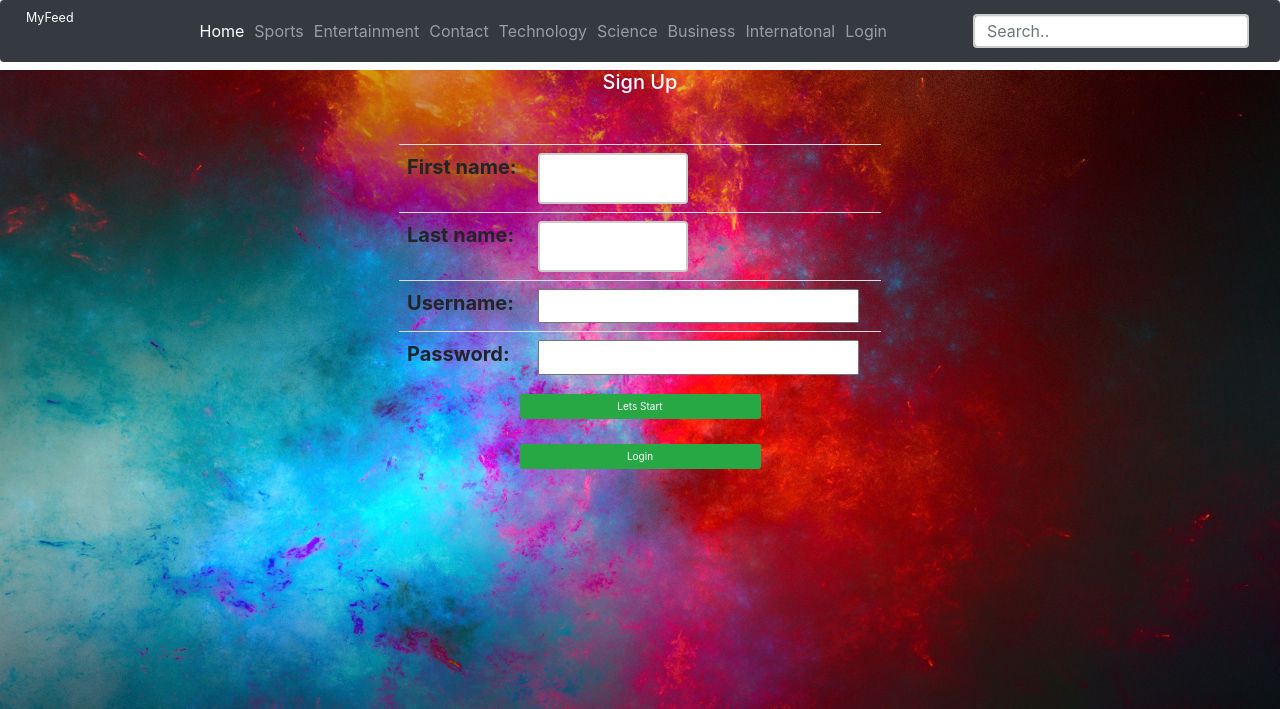
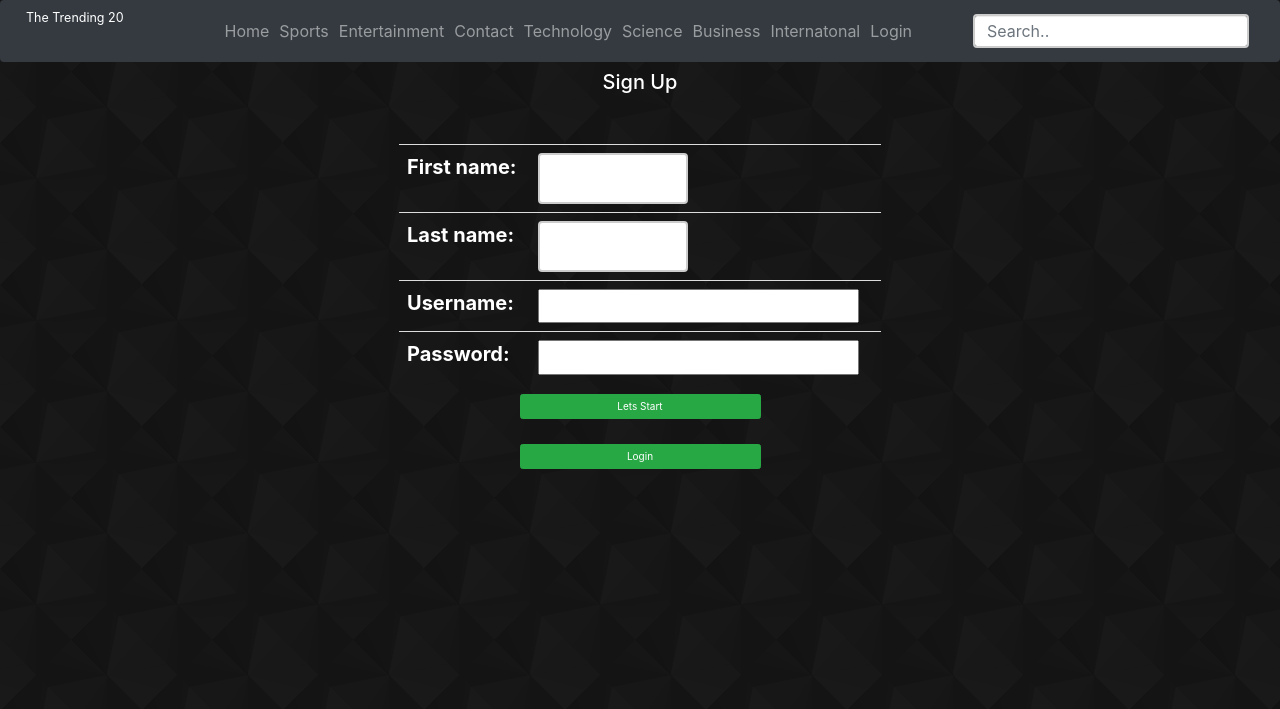
Before and after one commit to Aslam16/Myfeed, a Django app: page /signup/ in a window 1280 px wide. Shown: the top 709 px of the page. After the commit the page ends 469 px from the top, so only its background shows below. Run offline with Django 3.2, Linux system fonts and the light colour scheme; some libraries are stand-ins or nearby versions.

Commit message:
change in css active home error rectified

```diff
--- a/MyFeedapp/templates/articles.html
+++ b/MyFeedapp/templates/articles.html
@@ -56,14 +56,14 @@
 <body >
 
     {% include 'basePageDisplay.html' %}
-<div id="articles" style="background-image:url({% static 'grey_wash_wall.png' %}); background-repeat:repeat; background-attachment: fixed;display:none;">
+<div id="articles" class="container-fluid"  style="background-image:url({% static 'grey_wash_wall.png' %}); background-repeat:repeat; background-attachment: fixed;display:none;">
     <p>.</p>
     <div class="row" style="margin-top: 70px !important;font-size: initial !important;">
     {% for article in Articles %}
         {% if article.title %}
   <div class="col-sm-6 col-md-4" style="height: 600px !important;">
     <div class="thumbnail">
-      <img class="lib-img-show" style="width:100% !important;height:200px !important;" src="{{article.urlToImage}}" />
+      <img class="lib-img-show" style="height:200px !important;" src="{{article.urlToImage}}"  alt="alt: :) img of {{article.title}}"/>
       <div class="caption" style="height:300px;" >
         <h3><a href="{{article.url}}">{{article.title}}</a></h3>
           <p>{{article.description}}</p>
--- a/MyFeedapp/templates/basePageDisplay.html
+++ b/MyFeedapp/templates/basePageDisplay.html
@@ -2,12 +2,10 @@
 <html>
 <head>
 
-    <script src="https://ajax.googleapis.com/ajax/libs/jquery/3.3.1/jquery.min.js"></script>
-
-
+    <link rel="stylesheet" href="https://maxcdn.bootstrapcdn.com/bootstrap/4.0.0/css/bootstrap.min.css">
+	<script src="https://ajax.googleapis.com/ajax/libs/jquery/3.3.1/jquery.min.js"></script>
 	<script src="https://cdnjs.cloudflare.com/ajax/libs/popper.js/1.12.9/umd/popper.min.js"></script>
 	<script src="https://maxcdn.bootstrapcdn.com/bootstrap/4.0.0/js/bootstrap.min.js"></script>
-    <link rel="stylesheet" href="https://maxcdn.bootstrapcdn.com/bootstrap/4.0.0/css/bootstrap.min.css">
     <style>
         #articleimage{
         height: 100% !important;
@@ -71,14 +69,14 @@
     <!--</nav>-->
 
 <nav class="navbar navbar-expand-md navbar-dark bg-dark fixed-top" style="font-size: initial !important;">
-  <a class="navbar-brand" href="#">MyFeed</a>
-  <button class="navbar-toggler" type="button" aria-expanded="false" aria-controls="navbarCollapse" data-toggle="collapse" data-target="#navbarSupportedContent">
+  <a class="navbar-brand" href="#">The Trending 20</a>
+  <button class="navbar-toggler" type="button" data-toggle="collapse" data-target="#navbarSupportedContent">
     <span class="navbar-toggler-icon"></span>
   </button>
 
   <div class="collapse navbar-collapse" id="navbarSupportedContent">
     <ul class="navbar-nav mx-auto">
-      <li class="nav-item active">
+      <li class="nav-item ">
         <a class="nav-link" href="{% url 'feed:home_page' %}">Home</a>
       </li>
       <li class="nav-item">
--- a/MyFeedapp/templates/signUpAndLogin.html
+++ b/MyFeedapp/templates/signUpAndLogin.html
@@ -18,6 +18,9 @@
         background: transparent;
 
         font-size:20px;
+        }
+        td {
+            color:white;
         }
 
         input[type=text] {
@@ -49,11 +52,11 @@
         }
     </script>
 </head>
-<body>
+<body style="background-image:url({% static 'signup.png' %}); background-repeat:repeat; background-attachment: fixed;">
 {% include 'basePageDisplay.html' %}
-<div id="login" style="width:100%;height:1200px; background-image:url({% static 'signupbg3.jpg' %}); background-repeat:no-repeat;background-size:cover; background-attachment: fixed;display:none">
-<div style="margin-left: 30%;width: 40%;margin-top:50px;">
-    <div class="container-fluid"  style="margin-top:70px;font-size: initial !important;">
+<div id="login" >
+<div style="margin-left: 30%;width: 40%;margin-top:70px;">
+    <div class="container-fluid"  style="font-size: initial !important;">
         <h2 style="text-align:center !important;color:white;">{{Title}}</h2>
         <form method="post">
         {% csrf_token %}
```
Also changed, not shown: static/signup.png (added).
